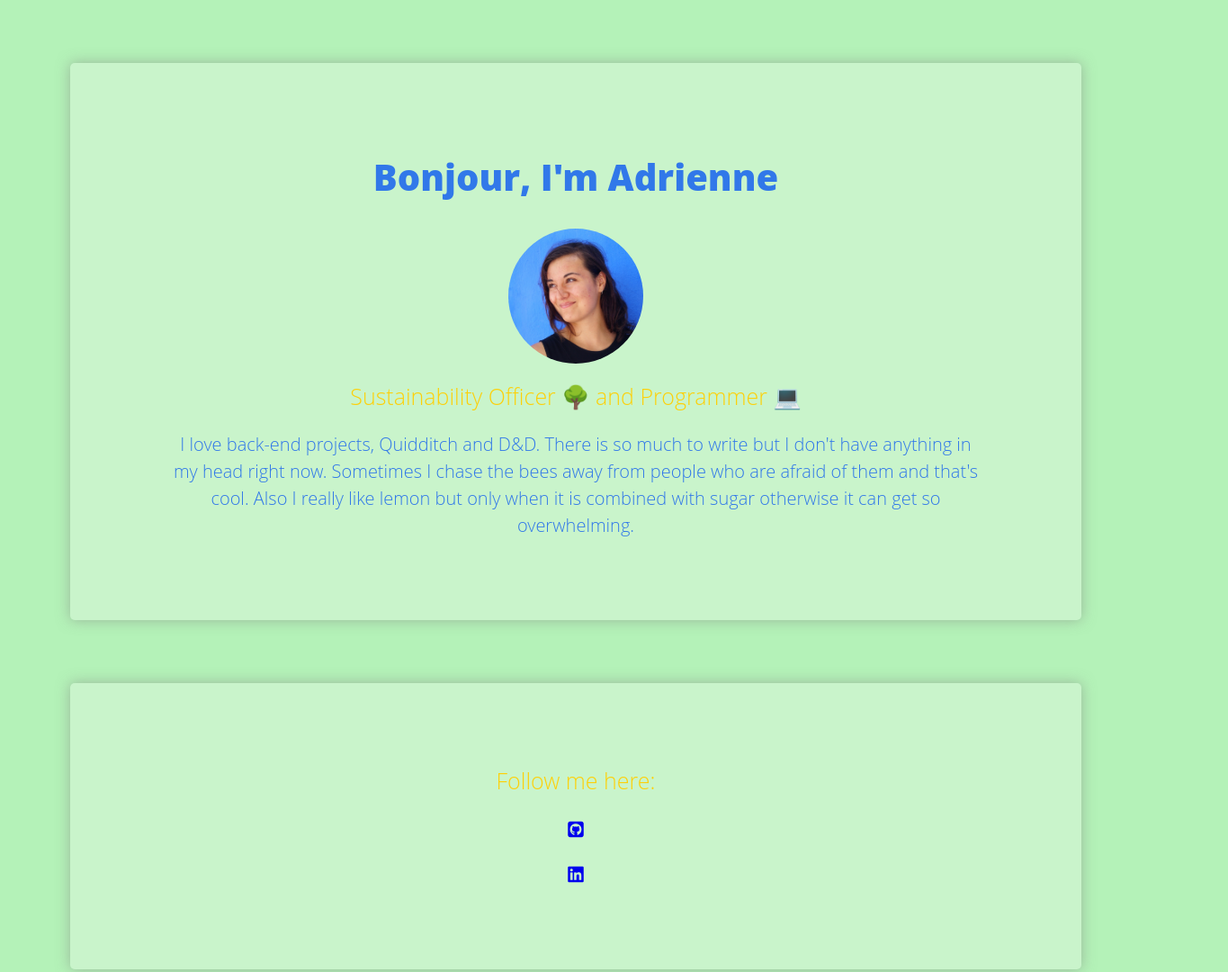
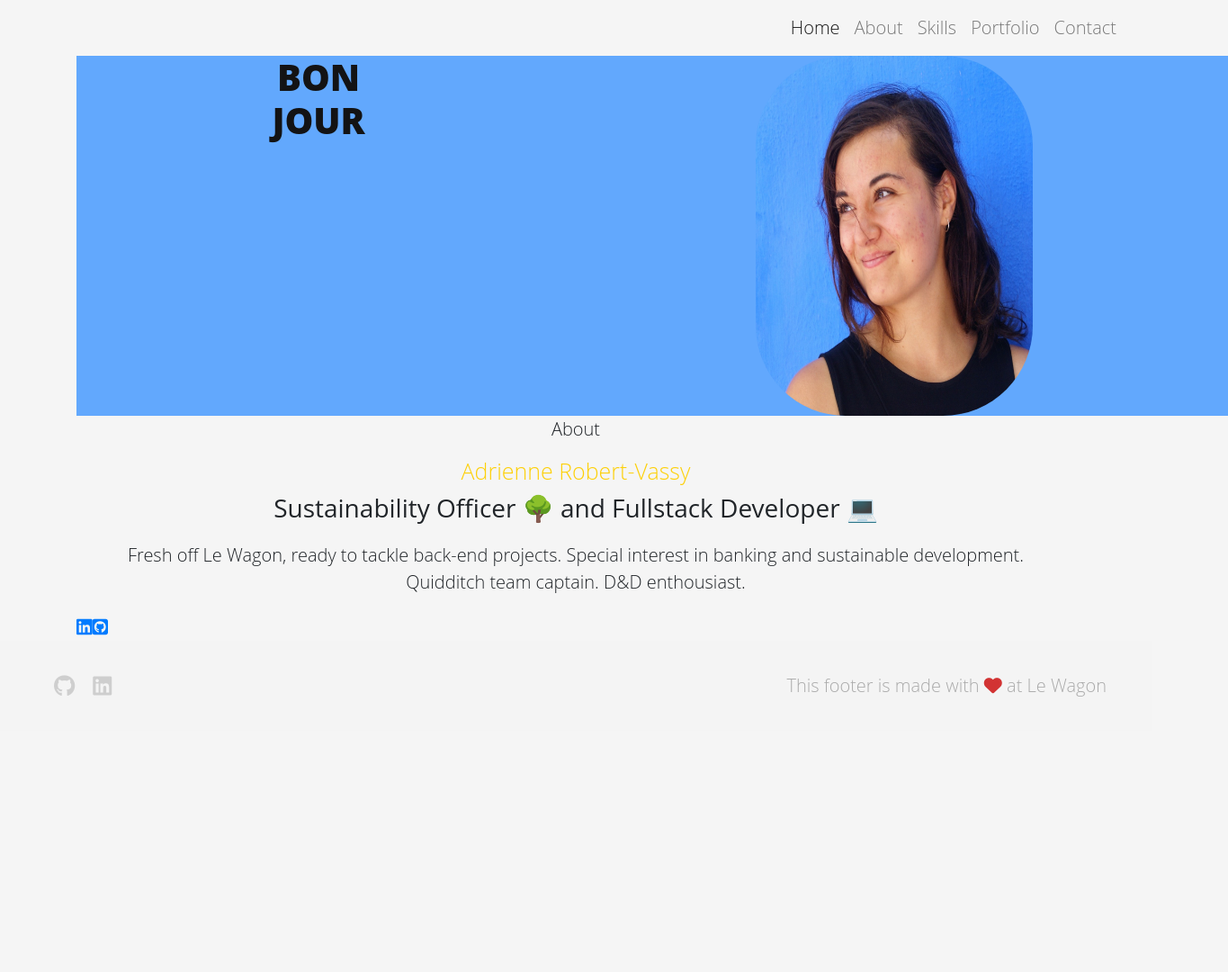
Before and after one commit to A-drienne/profile, a plain HTML site: page index.html in a window 1280 px wide. Shown: the top 1080 px of the page at 90% size, 1365 px wide, since content can reach past the window. After the commit the page ends 812 px from the top, so only its background shows below. Drawn offline with nearby package versions, Linux system fonts and the light colour scheme.

Commit message:
weird i just opened files

```diff
--- a/index.html
+++ b/index.html
@@ -5,34 +5,93 @@
     <meta http-equiv="X-UA-Compatible" content="IE=edge">
     <meta name="viewport" content="width=device-width, initial-scale=1.0">
     <title>Adrienne's Angelic Intro</title>
+    <link rel="stylesheet" href="https://cdn.jsdelivr.net/npm/bootstrap@4.0.0/dist/css/bootstrap.min.css" integrity="sha384-Gn5384xqQ1aoWXA+058RXPxPg6fy4IWvTNh0E263XmFcJlSAwiGgFAW/dAiS6JXm" crossorigin="anonymous">
     <script src="https://kit.fontawesome.com/1f9daf0ce8.js" crossorigin="anonymous"></script>
     <link rel="stylesheet" href="style.css">
   </head>
 
 
   <body>
+    <div class="navbar navbar-expand-sm navbar-light navbar-lewagon">
+      <div class="container-fluid">
+        <button class="navbar-toggler" type="button" data-bs-toggle="collapse" data-bs-target="#navbarSupportedContent" aria-controls="navbarSupportedContent" aria-expanded="false" aria-label="Toggle navigation">
+          <span class="navbar-toggler-icon"></span>
+        </button>
+
+        <!-- <div class= "d-flex flex-row justify-content-between">
+          <div class="p-2"><p>Adrienne Robert-Vassy</p></div>
+            <div class="p-2"><p>Home | About | Skills | Portfolio | Contact</p></div>
+          </div> -->
+
+        <div class="collapse navbar-collapse align-content-end" id="navbarSupportedContent">
+          <ul class="navbar-nav me-auto">
+            <li class="nav-item active">
+                <a class="nav-link" href="#">Home</a>
+              </li>
+              <li class="nav-item">
+                <a class="nav-link" href="#">About</a>
+              </li>
+              <li class="nav-item">
+                <a class="nav-link" href="#">Skills</a>
+              </li>
+              <li class="nav-item">
+                <a class="nav-link" href="#">Portfolio</a>
+              </li>
+              <li class="nav-item">
+                <a class="nav-link" href="#">Contact</a>
+              </li>
+          </ul>
+        </div>
+      </div>
+    </div>
+
+
+
+
+
     <div class="container">
-      <div class="card-green" id="intro">
-        <h1 class="title">Bonjour, I'm Adrienne </h1>
 
-        <img src="images/photo.jpg" alt="Adrienne profile photo" id="profile">
-        <h2>Sustainability Officer 🌳 and Programmer 💻</h2>
-        <p class="description-centered">I love back-end projects, Quidditch and D&D. There is so much to
-          write but I don't have anything in my head right now. Sometimes I
-          chase the bees away from  people who are afraid of them and that's
-          cool. Also I really like lemon but only when it is combined with
-          sugar otherwise it can get so overwhelming.</p>
+      <div class="top-blue banner">
+        <div class="d-flex justify-content-around">
+          <div class="title align-content-start"><h1>BON <br> JOUR</h1></div>
+          <div class="p-10"><img src="images/photo.jpg" alt="Adrienne profile photo" id="profile"></div>
+          <!-- <i class="fa-regular fa-arrow-down-long"></i> -->
+        </div>
       </div>
 
-      <div class="card-green">
-        <h2 class="h2-spacing">Follow me here:</h2>
-        <p class="logos-widen">   <a href="https://github.com/A-drienne" target="_blank">
-          <i class="fa-brands fa-square-github"></i>
-        </a></p>
-        <p class="logos-widen"> <a href="https://www.linkedin.com/in/adrienne-robertvassy/" target="_blank">
-          <i class="fa-brands fa-linkedin"></i>
-        </a></p>
+
+
+      <div class="bottom-description">
+
+        <p>About</p>
+        <h2>Adrienne Robert-Vassy</h2>
+        <h3>Sustainability Officer 🌳 and Fullstack Developer 💻</h3>
+        <p class="description-centered">
+
+          Fresh off Le Wagon, ready to tackle back-end projects. Special interest in banking and sustainable development.
+          Quidditch team captain. D&D enthousiast.
+        </p>
+
+        <div class="d-flex">
+          <a href="https://www.linkedin.com/in/adrienne-robertvassy/" target="_blank">
+            <i class="fa-brands fa-linkedin"></i>
+          </a>
+          <a href="https://github.com/A-drienne" target="_blank">
+            <i class="fa-brands fa-square-github"></i>
+          </a>
+        </div>
       </div>
     </div>
+
+    <div class="footer">
+      <div class="footer-links">
+        <a href="#"><i class="fab fa-github"></i></a>
+        <a href="#"><i class="fab fa-linkedin"></i></a>
+      </div>
+      <div class="footer-copyright">
+        This footer is made with <i class="fas fa-heart"></i> at Le Wagon
+      </div>
+    </div>
+
   </body>
 </html>
--- a/style.css
+++ b/style.css
@@ -2,7 +2,8 @@ body {
   font-family: 'Open Sans', sans-serif;
   font-weight: 300; /* if you want the light version */
   font-size: 20px;
-  background-color: rgb(180, 242, 184);
+  /* background-color: rgb(180, 242, 184); */
+  background-color: whitesmoke;
   line-height: 1.5;
 }
 
@@ -10,14 +11,18 @@ body {
   text-align: center;
 }
 
-.card-green {
-  background-color: rgb(201, 244, 203);
+.top-blue {
+  /* background-color: rgb(201, 244, 203); */
+  background-color: #62A8FD;
   /* font-family: 'Times New Roman', serif; */
-  color: #3178E9;
-  border-radius: 5px;
-  box-shadow: 0 0 15px rgba(126, 124, 124, 0.5);
-  margin: 70px;
-  padding: 70px;
+  color: #131314;
+  /* border-radius: 0px; */
+  /* box-shadow: 0 0 15px rgba(126, 124, 124, 0.5); */
+  /* margin: 70px; */
+  /* padding: 70px; */
+  width: 100vw;
+  height: 70%;
+  margin-left: 0cm;
 }
 
 h1 {
@@ -26,7 +31,7 @@ h1 {
 }
 
 .title:hover{
-  font-size: 50px;
+  /* font-size: 50px; */
 }
 
 h2 {
@@ -48,7 +53,62 @@ h2 {
 /* .logos-widen {} */
 
 #profile {
-  width: 150px;
-  height: 150px;
-  border-radius: 150px
+  width: 24vw;
+  height: 50vh;
+  border-radius: 100px
 }
+
+
+/* HEADER */
+
+
+.navbar-lewagon {
+  display: flex;
+  /* align-items: center;
+  justify-content: space-between; */
+  justify-content: space-between;
+  align-items: flex-end;
+}
+
+.navbar-lewagon .navbar-collapse {
+  flex-grow: 0;
+}
+
+
+.navbar>.container, .navbar>.container-fluid {
+    display: flex;
+    -webkit-box-align: center;
+    align-items: center;
+    -webkit-box-pack: justify;
+    justify-content: flex-end;
+}
+
+
+/* FOOTER */
+
+.footer {
+  background: #F4F4F4;
+  display: flex;
+  align-items: center;
+  justify-content: space-between;
+  height: 100px;
+  padding: 0px 50px;
+  color: rgba(0,0,0,0.3);
+}
+.footer-links {
+  display: flex;
+  align-items: center;
+}
+.footer-links a {
+  color: black;
+  opacity: 0.15;
+  text-decoration: none;
+  font-size: 24px;
+  padding: 0px 10px;
+}
+.footer-links a:hover {
+  opacity: 1;
+}
+.footer .fa-heart {
+  color: #D23333;
+}
```
Also changed, not shown: 1 other file.
